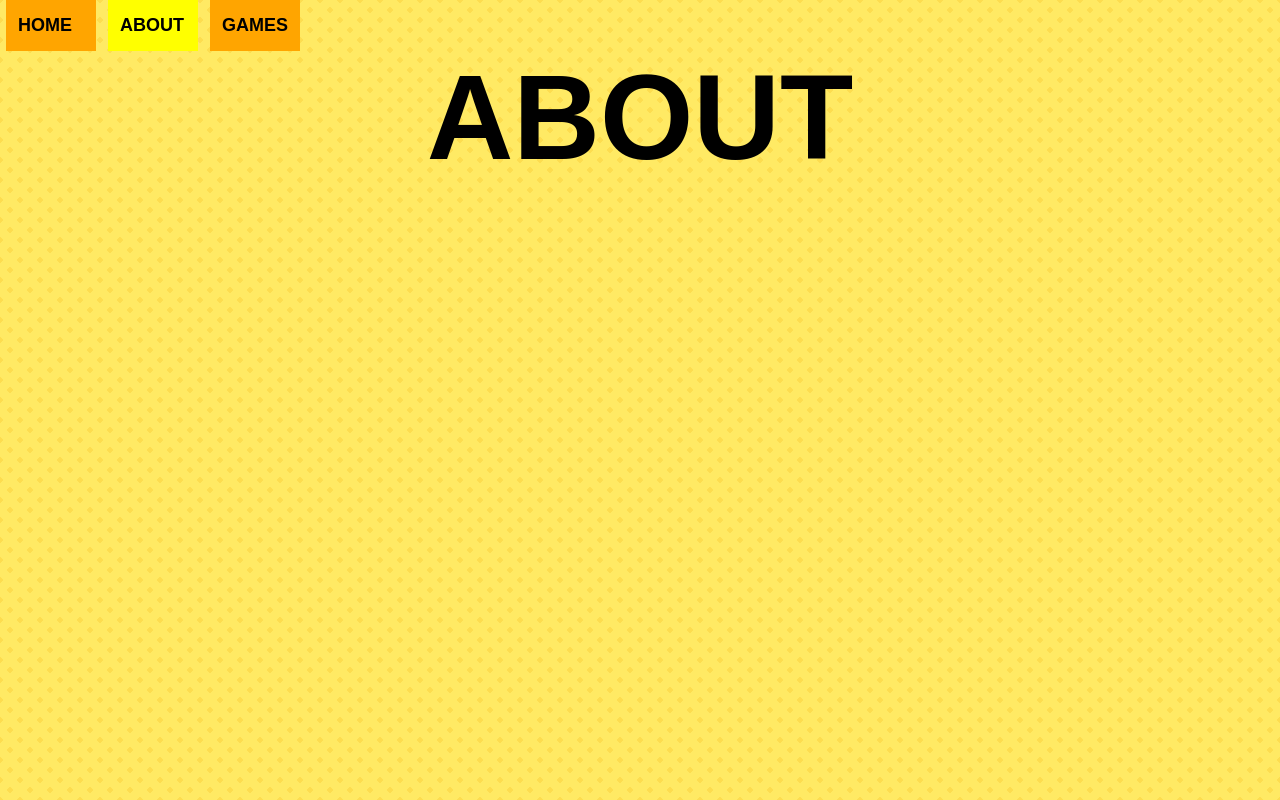
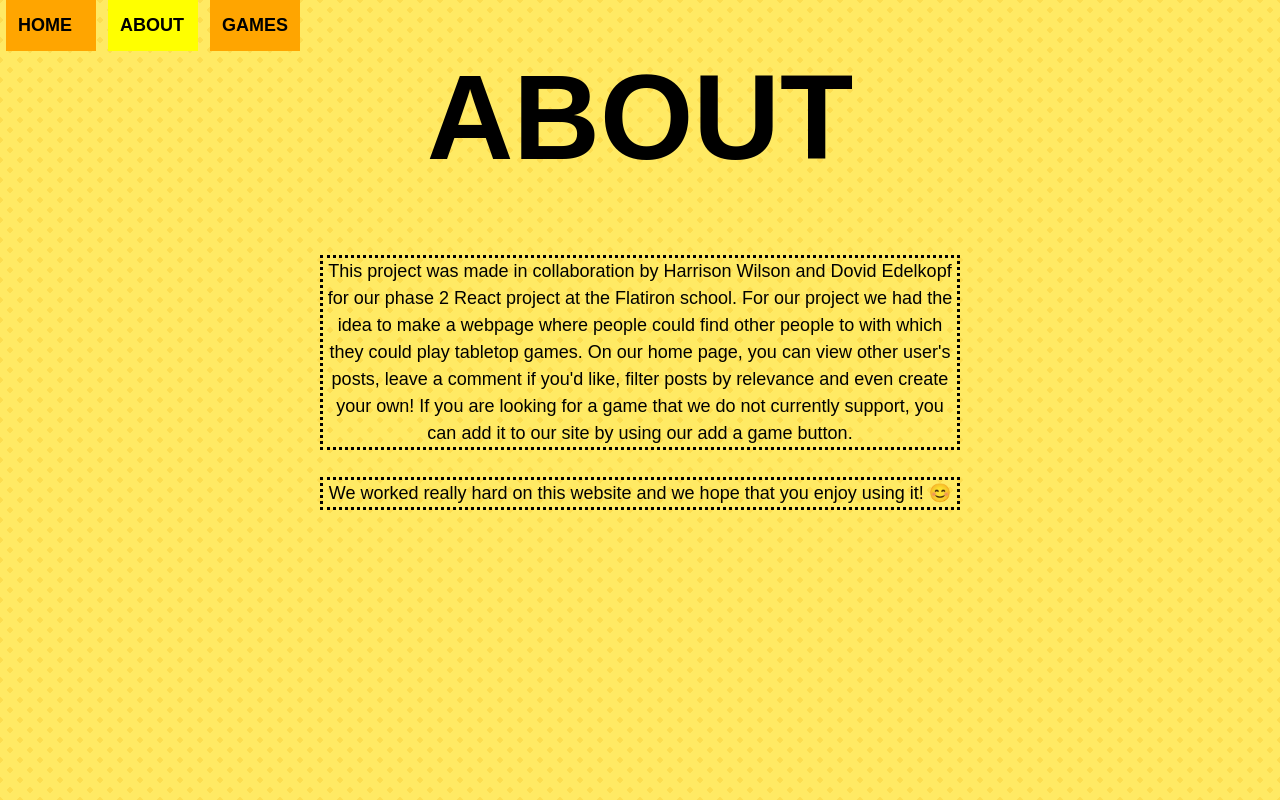
Before and after one commit to dovid11564/phase2-project, a React (Create React App) app: page /about in a window 1280 px wide. Built offline with nearby package versions, Linux system fonts and the light colour scheme.

Commit message:
readme, about component, relevant css

```diff
--- a/src/About.js
+++ b/src/About.js
@@ -2,7 +2,14 @@ import React from "react"
 
 function About() {
     return (
-        <h1>About</h1>
+        <div>
+            <h1>About</h1>
+            <p className="about">This project was made in collaboration by Harrison Wilson and Dovid Edelkopf for our phase 2 React project at the Flatiron school. For our project we had the idea to make a webpage where people could find other people
+                to with which they could play tabletop games. On our home page, you can view other user's posts, leave a comment if you'd like, filter posts by relevance and even create your own! If you are looking for a game that we
+                do not currently support, you can add it to our site by using our add a game button. </p>
+                <br></br>
+                <p className="about"> We worked really hard on this website and we hope that you enjoy using it! 😊</p>
+        </div>
     )
 }
 
--- a/src/App.css
+++ b/src/App.css
@@ -571,6 +571,13 @@ nav ul a:focus {
   border-bottom: 10px solid transparent;
 }
 
+p.about {
+  width:50%;
+  margin:auto;
+  border-style: dotted;
+
+}
+
 #guidelines p:nth-of-type(1),
 #contribute p:nth-of-type(1) {
   font-size: var(--font-size-h4);
```
Also changed, not shown: 1 other file (tests, documents, lock files or other folders).
